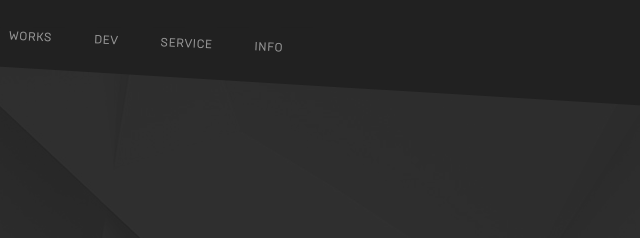
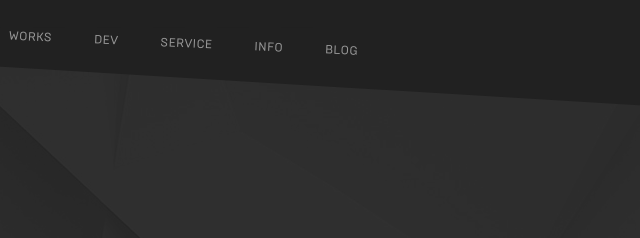
Before and after one commit to shipov/shipov.info, a plain HTML site: page index.html in a window 1280 px wide. Shown: the top 238 px of the page, 637-1277 px from the left. Drawn offline with nearby package versions, Linux system fonts and the light colour scheme.

Commit message:
add blog link

```diff
--- a/index.html
+++ b/index.html
@@ -47,6 +47,7 @@
 				<li><a href="#dev" class="cmn-t-underline main_nav">dev</a></li>
 				<li><a href="#service" class="cmn-t-underline main_nav">service</a></li>
 				<li><a href="#contact" class="cmn-t-underline main_nav">info</a></li>
+				<li><a href="http://blog.shipov.info" class="cmn-t-underline main_nav">blog</a></li>
 			</ul>
 			<ul id="nav-mobile" class="side-nav">
 				<a href="#" class="sidenav-close"></a>
@@ -56,6 +57,7 @@
 				<li><a href="#dev" class="cmn-t-underline">dev</a></li>
 				<li><a href="#service" class="cmn-t-underline">service</a></li>
 				<li><a href="#contact" class="cmn-t-underline">info</a></li>
+				<li><a href="http://blog.shipov.info" class="cmn-t-underline">blog</a></li>
 				<span class="mobphone white-text">+7 (965) 260 5056</span>
 			</ul>
 			<a href="#" data-activates="nav-mobile" class="button-collapse"><i class="material-icons">menu</i></a>
```
